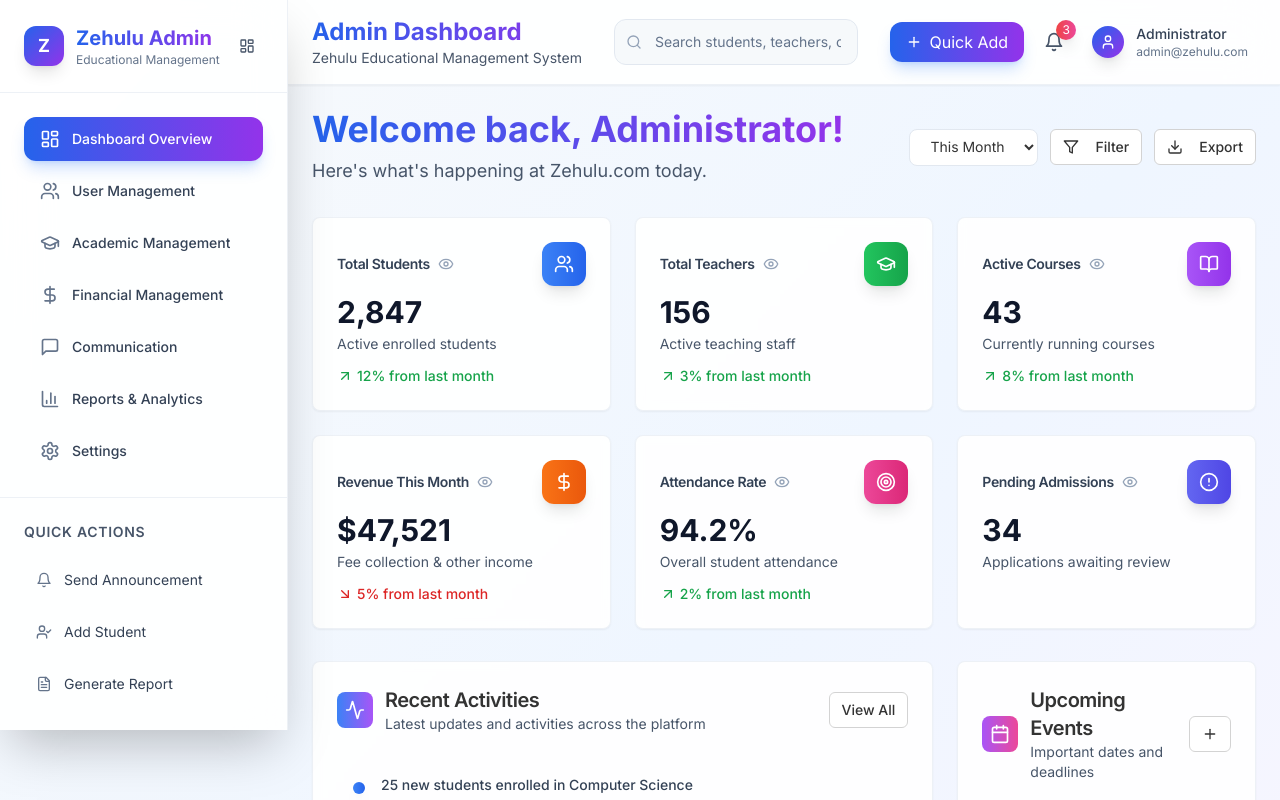
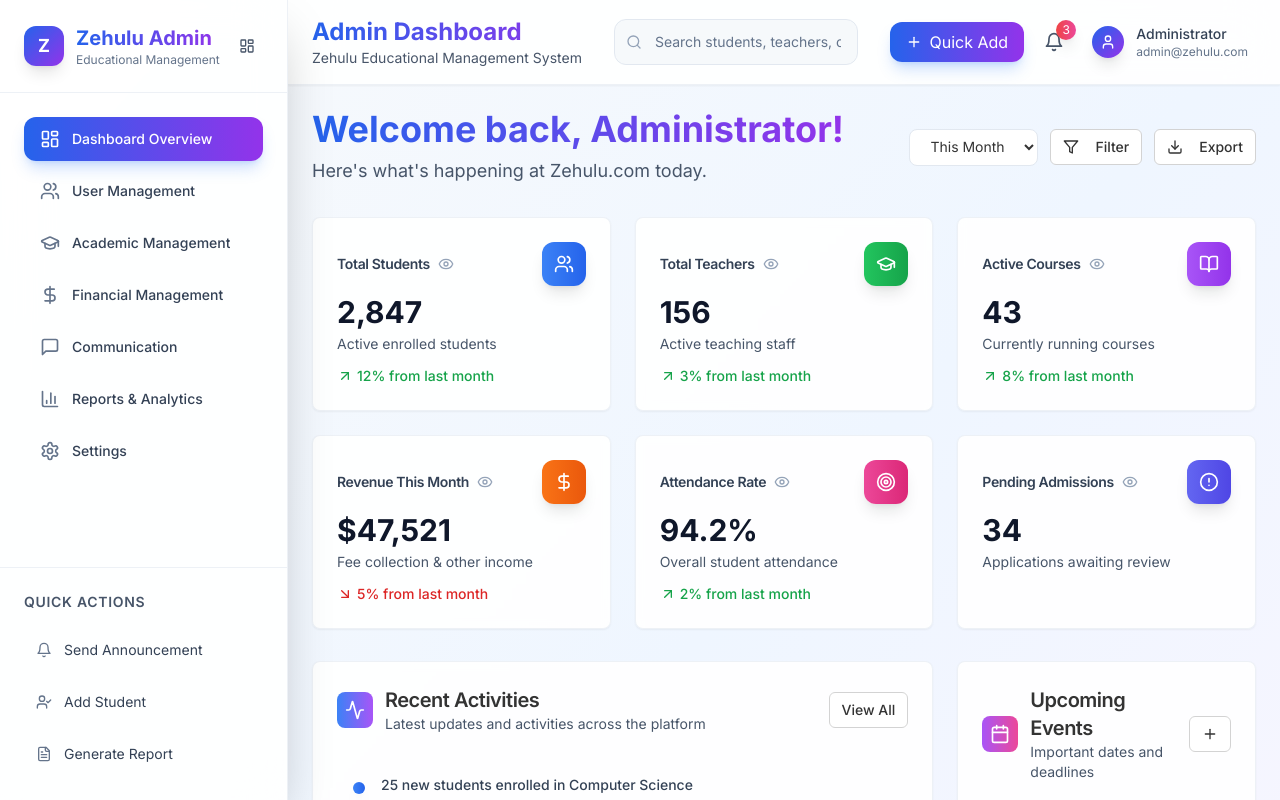
Before and after one commit to clasiset/scholar-spark-practice, a React (Vite) app: page /admin in a window 1280 px wide. Shown: the top 800 px of the page. Built offline with nearby package versions, Linux system fonts and the light colour scheme.

Commit message:
Fix: Make sidebar full height
Ensure the Zehulu admin sidebar spans the full height of the screen.

```diff
--- a/src/components/AdminDashboard.tsx
+++ b/src/components/AdminDashboard.tsx
@@ -96,15 +96,15 @@ const AdminDashboard = () => {
         />
       )}
 
-      {/* Responsive Sidebar */}
+      {/* Fixed Full Height Sidebar */}
       <aside className={`${
         sidebarCollapsed ? 'w-16' : 'w-72'
       } ${
         mobileMenuOpen ? 'translate-x-0' : '-translate-x-full lg:translate-x-0'
-      } fixed lg:relative h-full bg-white/90 dark:bg-slate-900/90 backdrop-blur-xl border-r border-slate-200/60 dark:border-slate-700/60 flex flex-col shadow-2xl transition-all duration-300 z-50`}>
+      } fixed top-0 left-0 h-screen bg-white/90 dark:bg-slate-900/90 backdrop-blur-xl border-r border-slate-200/60 dark:border-slate-700/60 flex flex-col shadow-2xl transition-all duration-300 z-50 overflow-y-auto`}>
 
         {/* Sidebar Header */}
-        <div className="p-6 border-b border-slate-200/60 dark:border-slate-700/60">
+        <div className="p-6 border-b border-slate-200/60 dark:border-slate-700/60 flex-shrink-0">
           <div className="flex items-center justify-between">
             {!sidebarCollapsed && (
               <div className="flex items-center gap-3">
@@ -166,7 +166,7 @@ const AdminDashboard = () => {
 
         {/* Quick Actions */}
         {!sidebarCollapsed && (
-          <div className="p-6 border-t border-slate-200/60 dark:border-slate-700/60">
+          <div className="p-6 border-t border-slate-200/60 dark:border-slate-700/60 flex-shrink-0">
             <h3 className="text-sm font-semibold text-slate-600 dark:text-slate-400 mb-4 uppercase tracking-wider">Quick Actions</h3>
             <div className="space-y-2">
               <button
@@ -195,8 +195,10 @@ const AdminDashboard = () => {
         )}
       </aside>
 
-      {/* Main Content Area */}
-      <div className="flex-1 flex flex-col min-w-0">
+      {/* Main Content Area with margin to account for fixed sidebar */}
+      <div className={`flex-1 flex flex-col min-w-0 transition-all duration-300 ${
+        sidebarCollapsed ? 'lg:ml-16' : 'lg:ml-72'
+      }`}>
         {/* Enhanced Header with Standard Dashboard Components */}
         <header className="bg-white/90 dark:bg-slate-900/90 backdrop-blur-xl border-b border-slate-200/60 dark:border-slate-700/60 px-6 py-4 shadow-sm sticky top-0 z-30">
           <div className="flex items-center justify-between gap-4">
--- a/src/components/HomePage.tsx
+++ b/src/components/HomePage.tsx
@@ -1,16 +1,18 @@
-import React, { useState } from 'react';
-import { useI18n } from '../i18n/i18nContext';
-import { Card, CardContent } from '@/components/ui/card';
-import { Button } from '@/components/ui/button';
+
+import React from 'react';
 import {
   BookOpen,
   Users,
+  Clock,
+  Star,
+  ChevronRight,
+  Play,
   Award,
-  Calendar,
+  Target,
+  CheckCircle,
   ArrowRight,
-  Play,
-  Star,
-  CheckCircle,
+  Zap,
+  Shield,
   TrendingUp,
   Globe,
   MessageCircle,
@@ -20,11 +22,11 @@ import {
 } from 'lucide-react';
 import { User } from '../types';
 
-// Add this explicit interface for the props
+// Updated interface to match the props being passed from Index.tsx
 export interface HomePageProps {
-  navigate: any;
-  openModal: any;
-  user?: User; // Make user optional to fix the TypeScript error
+  navigate: (page: string, data?: any) => void;
+  openModal: (type: any, data?: any) => void;
+  user: User | null; // Updated to match the actual prop type
 }
 
 const HomePage: React.FC<HomePageProps> = ({ navigate, openModal, user }) => {
```
